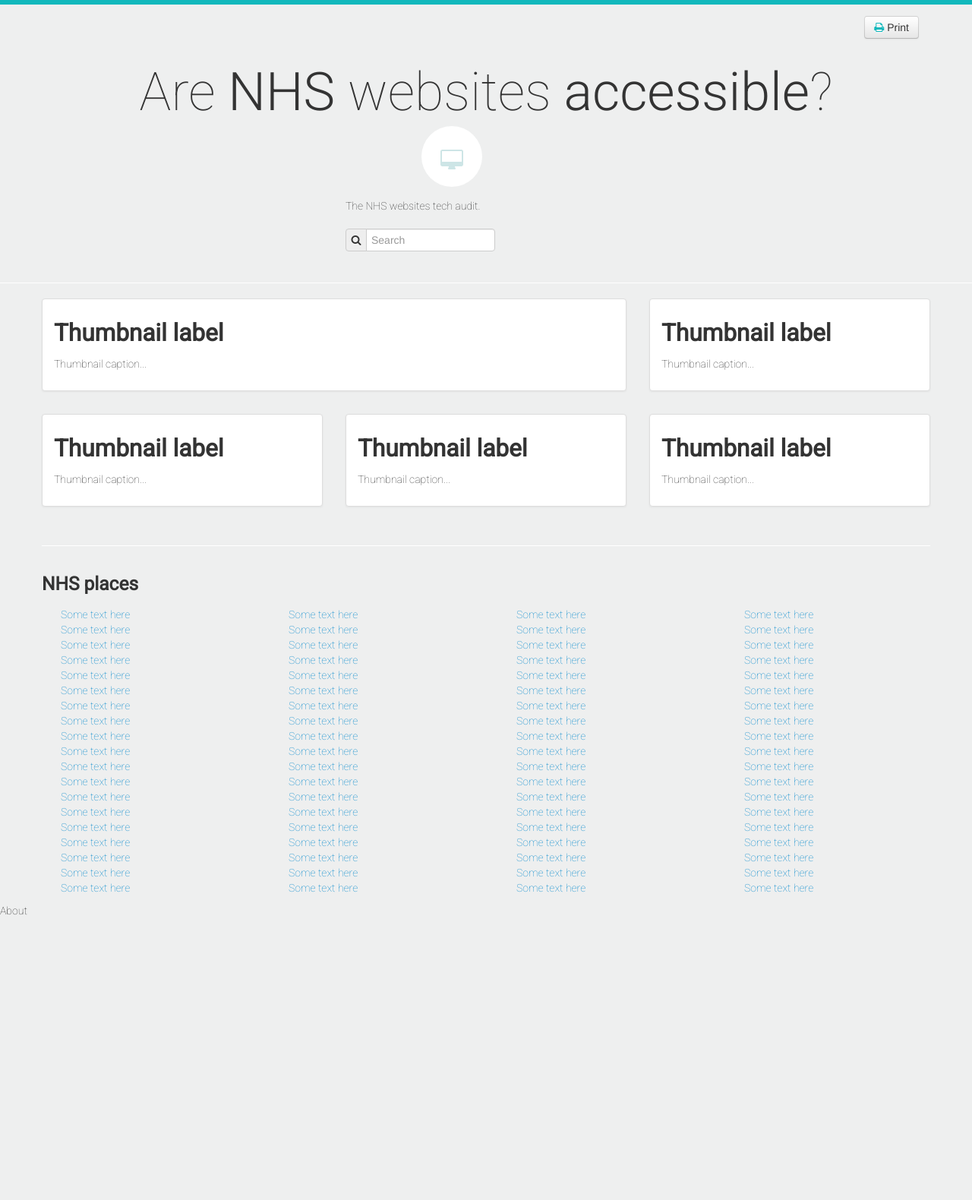
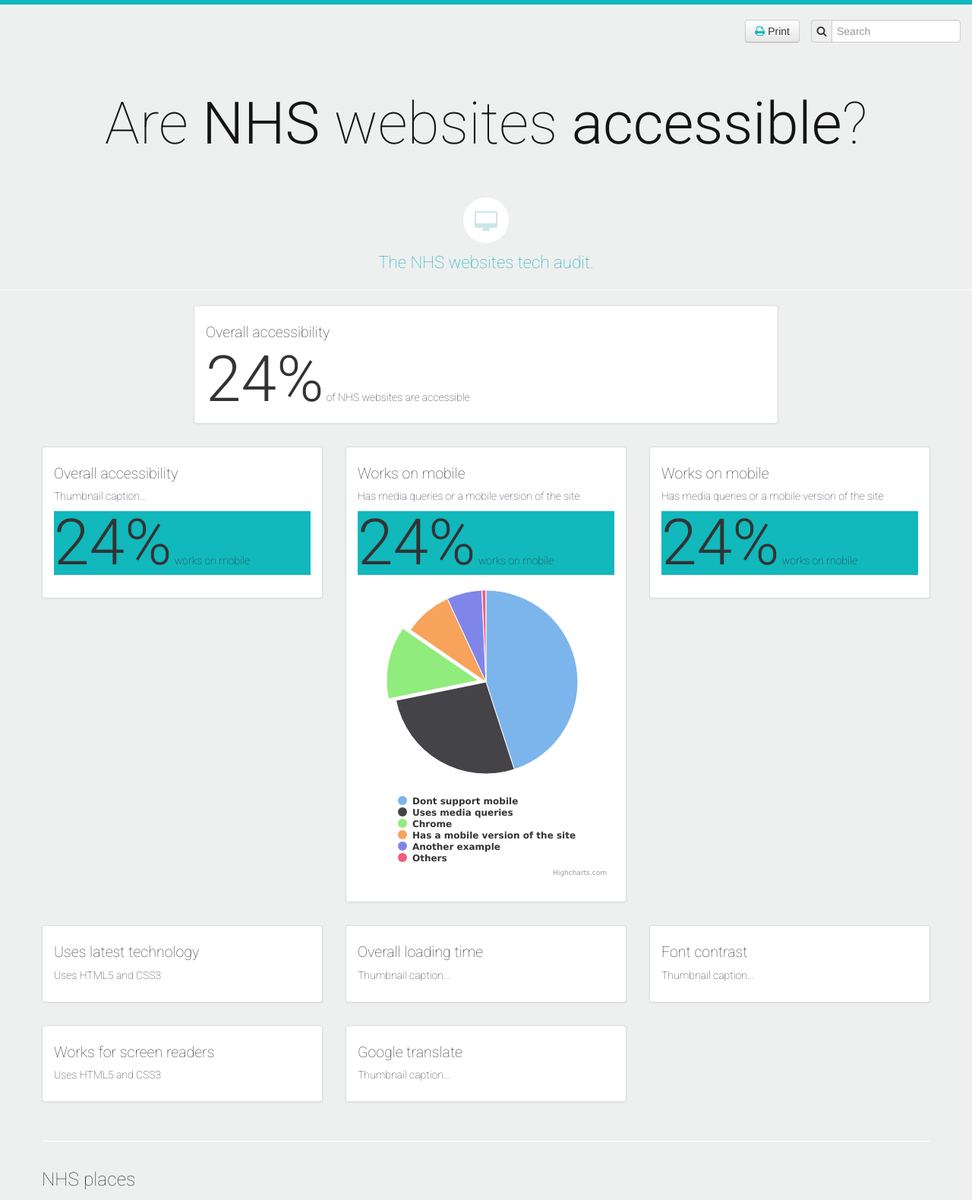
Before and after one commit to rjmunro/accessibility-scraper, a plain HTML site: page site/index.html in a window 1280 px wide. Shown: the top 1580 px of the page at 76% size. Before the commit the page ends 1219 px from the top, so only its background shows below. Drawn offline with nearby package versions, Linux system fonts and the light colour scheme.

Commit message:
html and css tidying up

```diff
--- a/site/css/main.css
+++ b/site/css/main.css
@@ -4,6 +4,26 @@ body {
     font-family: 'Roboto', Arial, sans-serif;
     font-weight: 100;
 }
+
+h1, h2, h3, h4, h5, h6 {
+    font-family: 'Roboto', Arial, sans-serif;
+    font-weight: 100;
+}
+
+h1 {
+    font-weight: 100;
+    font-size: 5.5em;
+    text-align: center;
+    margin-top: 80px;
+    line-height: 2em;
+    color: #141414;
+}
+
+h2 {
+    font-size: 1.4em;
+    line-height: 1em;
+}
+
 
 li {
     list-style-type: none;
@@ -22,14 +42,8 @@ li {
     font-weight: 300;
 }
 
-h1 {
-    font-family: 'Roboto', sans-serif;
-    font-weight: 100;
-    font-size: 5em;
-    text-align: center;
-    margin-top: 80px;
-    line-height: 1em;
-}
+
+
 
 .tagline {
     text-align: center;
@@ -45,14 +59,15 @@ h1 {
 }
 
 .circle {
-    width:80px;
-    height:80px;
-    border-radius:50px;
+    width:60px;
+    height:60px;
+    border-radius:30px;
     color:#fff;
-    line-height:100px;
+    line-height:75px;
     text-align:center;
     background:#fff;
     margin-bottom: 15px;
+    margin: 10px auto 0;
 }
 
 .icon-print {
@@ -60,14 +75,11 @@ h1 {
 }
 
 
-h2 {
-
-}
 
 .btn-group
 {
     float: right;
-    margin: 15px 15px 0 0;
+    margin: 20px 15px 0 0;
 }
 
 form {
@@ -80,3 +92,24 @@ form {
     margin-bottom: 30px;
 
 }
+
+.bignumbers {
+    font-weight: 300;
+    font-size: 6em;
+    line-height: 1em;
+}
+
+.summary {
+    background-color: #11B8BC;
+    margin-bottom: 15px;
+}
+
+.tagline {
+    font-size: 1.6em;
+    margin: 15px auto 5px;
+}
+
+.search, .btn-group {
+    float: right;
+    margin-right: 15px;
+}
--- a/site/index.html
+++ b/site/index.html
@@ -29,26 +29,31 @@
 
     <body>
         <header>
-            <div class="container">
+            <div>
+                <div class="search">
+                    <form>
+                        <div class="input-prepend">
+                            <span class="add-on"><i class="icon-search"></i></span>
+                                <input class="span2" type="text" placeholder="Search">
+                        </div>
+                    </form>
+                </div>
                 <div class="btn-group">
                     <button class="btn" href="#"><i class="icon-print"></i> Print</button>
                 </div>
-
+            </div>
+            <div class="container">
                 <h1>Are <span class="fontbold">NHS</span> websites <span class="fontbold">accessible</span>?</h1>
 
                 <div class="row">
-                    <div class="circle span1 offset5"><i class="icon-desktop icon-2x"></i></div>
+                    <div class="span12">
+                        <div class="circle"><i class="icon-desktop icon-2x"></i></div>
+                    </div>
                 </div>
 
                 <div class="row">
-                    <div class="span5 offset4">
-                        <p>The NHS websites tech audit.</p>
-                        <form>
-                            <div class="input-prepend">
-                                <span class="add-on"><i class="icon-search"></i></span>
-                                <input class="span2" type="text" placeholder="Search">
-                            </div>
-                        </form>
+                    <div class="span12">
+                        <p class="tagline">The NHS websites tech audit.</p>
                     </div>
                 </div>
             </div>
@@ -58,16 +63,47 @@
          <section>
             <div class="container">
                 <div class="row">
-                    <div class="span8">
+                    <div class="span8 offset2">
                         <div class="thumbnail">
-                            <h2>Thumbnail label</h2>
+                            <h2>Overall accessibility</h2>
+                            <div>
+                                <span class="bignumbers">24%</span>
+                                <span>of NHS websites are accessible</span>
+                            </div>
+                        </div>
+                    </div>
+                </div>
+                <div class="row">
+                    <div class="span4">
+                        <div class="thumbnail">
+                            <h2>Overall accessibility</h2>
                             <p>Thumbnail caption...</p>
+                            <div class="summary">
+                                <span class="bignumbers">24%</span>
+                                <span>works on mobile</span>
+                            </div>
                         </div>
                     </div>
                      <div class="span4">
                         <div class="thumbnail">
-                            <h2>Thumbnail label</h2>
-                            <p>Thumbnail caption...</p>
+                            <h2>Works on mobile</h2>
+                            <p>Has media queries or a mobile version of the site</p>
+                            <div class="summary">
+                                <span class="bignumbers">24%</span>
+                                <span>works on mobile</span>
+                                <div id="container"></div>
+                            </div>
+                        </div>
+                    </div>
+                    <div class="span4">
+                        <div class="thumbnail">
+                            <h2>Works on mobile</h2>
+                            <p>Has media queries or a mobile version of the site</p>
+                            <div class="summary">
+                                <span class="bignumbers">24%</span>
+                                <span>works on mobile</span>
+                                <div id="container"></div>
+                            </div>
                         </div>
                     </div>
                 </div>
@@ -75,19 +111,33 @@
                 <div class="row">
                     <div class="span4">
                         <div class="thumbnail">
-                            <h2>Thumbnail label</h2>
+                            <h2>Uses latest technology</h2>
+                            <p>Uses HTML5 and CSS3</p>
+                        </div>
+                    </div>
+                    <div class="span4">
+                        <div class="thumbnail">
+                            <h2>Overall loading time</h2>
                             <p>Thumbnail caption...</p>
                         </div>
                     </div>
                     <div class="span4">
                         <div class="thumbnail">
-                            <h2>Thumbnail label</h2>
+                            <h2>Font contrast</h2>
                             <p>Thumbnail caption...</p>
+                        </div>
+                    </div>
+                </div>
+                <div class="row">
+                    <div class="span4">
+                        <div class="thumbnail">
+                            <h2>Works for screen readers</h2>
+                            <p>Uses HTML5 and CSS3</p>
                         </div>
                     </div>
                     <div class="span4">
                         <div class="thumbnail">
-                            <h2>Thumbnail label</h2>
+                            <h2>Google translate</h2>
                             <p>Thumbnail caption...</p>
                         </div>
                     </div>
@@ -95,6 +145,7 @@
                 <hr>
             </div>
         </section>
+
         <section>
             <div class="container">
                 <div class="row">
@@ -198,28 +249,26 @@
                 </div>
             </div>
         </section>
-            <footer>
-                <p>About</p>
-            </footer>
-        </div>
 
+        <footer>
+            <div class="container">
+                <div class="row">
+                    <div class="span12">
+                        <p>About</p>
+                    </div>
+                </div>
+            </div>
+        </footer>
 
     <!-- Le javascript
     ================================================== -->
     <!-- Placed at the end of the document so the pages load faster -->
-    <script src="js/jquery.js"></script>
-    <script src="js/bootstrap-transition.js"></script>
-    <script src="js/bootstrap-alert.js"></script>
-    <script src="js/bootstrap-modal.js"></script>
-    <script src="js/bootstrap-dropdown.js"></script>
-    <script src="js/bootstrap-scrollspy.js"></script>
-    <script src="js/bootstrap-tab.js"></script>
-    <script src="js/bootstrap-tooltip.js"></script>
-    <script src="js/bootstrap-popover.js"></script>
-    <script src="js/bootstrap-button.js"></script>
-    <script src="js/bootstrap-collapse.js"></script>
-    <script src="js/bootstrap-carousel.js"></script>
-    <script src="js/bootstrap-typeahead.js"></script>
+    <script src="js/jquery.min.js"></script>
+    <script src="js/bootstrap.min.js"></script>
+    <!-- Highcharts -->
+    <script src="http://code.highcharts.com/modules/exporting.js"></script>
+    <script src="http://code.highcharts.com/highcharts.js"></script>
+    <script src="js/graphs/graphtest.js"></script>
 
   </body>
 </html>
--- /dev/null
+++ b/site/js/graphs/graphtest.js
@@ -0,0 +1,51 @@
+$(function () {
+    var chart;
+
+    $(document).ready(function () {
+
+    	// Build the chart
+        chart = new Highcharts.Chart({
+            chart: {
+                renderTo: 'container',
+                plotBackgroundColor: null,
+                plotBorderWidth: null,
+                plotShadow: false
+            },
+            title: {
+                text: ''
+            },
+            tooltip: {
+        	    pointFormat: '{series.name}: <b>{point.percentage}%</b>',
+            	percentageDecimals: 1
+            },
+            plotOptions: {
+                pie: {
+                    allowPointSelect: true,
+                    cursor: 'pointer',
+                    dataLabels: {
+                        enabled: false
+                    },
+                    showInLegend: true
+                }
+            },
+            series: [{
+                type: 'pie',
+                name: 'Browser share',
+                data: [
+                    ['Dont support mobile',   45.0],
+                    ['Uses media queries',       26.8],
+                    {
+                        name: 'Chrome',
+                        y: 12.8,
+                        sliced: true,
+                        selected: true
+                    },
+                    ['Has a mobile version of the site',    8.5],
+                    ['Another example',     6.2],
+                    ['Others',   0.7]
+                ]
+            }]
+        });
+    });
+
+});
```
Also changed, not shown: site/img/stripesbackground.png (added), site/js/jquery.min.js (added).
